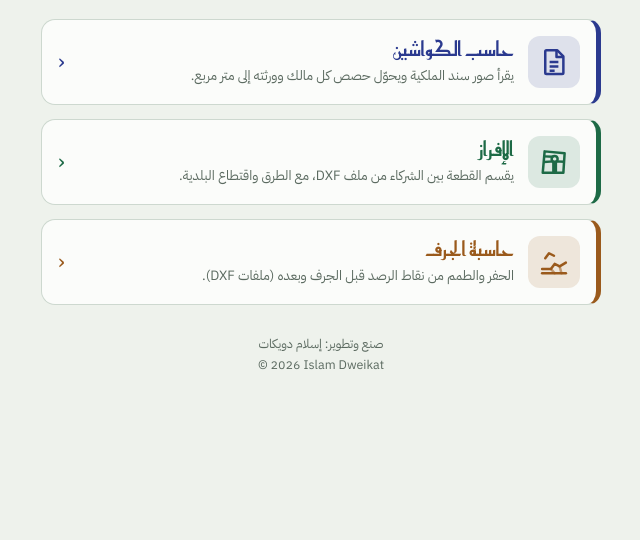
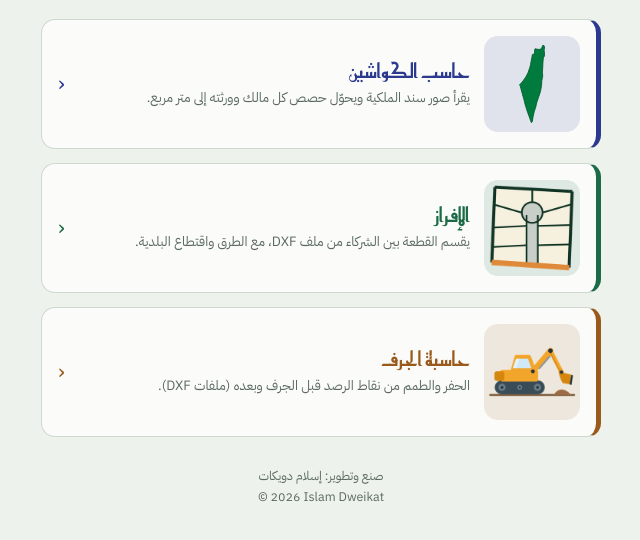
Before and after one commit to islamdwakat07-lang/almassah-islam, a plain HTML site: page app/src/main/assets/home.html in a window 1280 px wide. Shown: the part 90-630 px from the top of the page, without its empty margins (319-959 px from the left). Drawn offline with Linux system fonts and the light colour scheme.

Commit message:
رسومات على بطاقات الشاشة الرئيسية: خارطة فلسطين، قطعة مفرزة، جرافة
Co-Authored-By: Claude Opus 5.5 <noreply@anthropic.com>
Claude-Session: https://claude.ai/code/session_01AkLSPwRHM58vdM6rzVeHiX

```diff
--- a/app/src/main/assets/home.html
+++ b/app/src/main/assets/home.html
@@ -24,12 +24,13 @@ header{display:flex;align-items:center;gap:14px;margin-bottom:8px}
 header svg{flex:0 0 56px}
 h1{font-family:var(--f-display);font-size:30px;line-height:1.15;margin:0;color:var(--accent)}
 header p{margin:2px 0 0;color:var(--muted);font-size:14px}
-a.tool{display:grid;grid-template-columns:52px minmax(0,1fr) auto;gap:14px;align-items:center;text-decoration:none;color:inherit;
+a.tool{display:grid;grid-template-columns:96px minmax(0,1fr) auto;gap:14px;align-items:center;text-decoration:none;color:inherit;
   background:var(--card);border:1px solid var(--line);border-radius:14px;padding:16px;border-inline-start:5px solid var(--c)}
 a.tool:active{transform:scale(.985)}
 a.tool:focus-visible{outline:2px solid var(--c);outline-offset:2px}
-.ico{width:52px;height:52px;border-radius:12px;display:grid;place-items:center;background:color-mix(in srgb,var(--c) 14%,transparent);color:var(--c)}
-.ico svg{width:30px;height:30px}
+.art{width:96px;height:96px;border-radius:14px;display:grid;place-items:center;background:color-mix(in srgb,var(--c) 13%,var(--card));overflow:hidden}
+.art img{width:92px;height:92px;object-fit:contain}
+.art svg{height:84px;width:auto}
 .t{font-family:var(--f-display);font-size:20px;line-height:1.3;color:var(--c)}
 .d{color:var(--muted);font-size:13.5px;line-height:1.5}
 .go{color:var(--c);font-size:22px}
@@ -48,19 +49,19 @@ footer{margin-top:14px;text-align:center;color:var(--muted);font-size:12.5px;lin
   </header>
 
   <a class="tool" href="index.html" style="--c:var(--c1)">
-    <span class="ico"><svg viewBox="0 0 24 24" fill="none" stroke="currentColor" stroke-width="2" stroke-linejoin="round"><path d="M6 2.5h8.5L19.5 7.5v13a1 1 0 0 1-1 1H6a1 1 0 0 1-1-1v-17a1 1 0 0 1 1-1z"/><path d="M14 2.5V8h5.5M8.5 12h7M8.5 15.5h7M8.5 19h4"/></svg></span>
+    <span class="art"><svg viewBox="0 0 100 200" aria-label="خارطة فلسطين"><path d="M57.1,16.3 L61.0,16.8 L66.5,17.8 L72.3,16.3 L75.6,8.0 L78.5,8.5 L79.8,10.9 L79.0,20.7 L79.8,26.5 L79.4,33.9 L76.9,37.8 L76.0,50.0 L75.6,59.7 L74.8,71.9 L75.6,81.2 L73.5,91.5 L72.7,103.7 L70.6,115.9 L68.5,123.2 L65.2,132.9 L61.0,145.1 L59.0,154.9 L55.6,164.7 L52.7,176.9 L51.0,189.1 L48.5,192.0 L44.4,180.8 L39.4,167.1 L34.0,150.0 L31.0,137.8 L26.9,123.2 L23.5,111.0 L21.5,103.2 L20.2,102.2 L25.6,96.3 L29.8,91.0 L34.0,85.1 L37.7,78.8 L41.0,71.9 L42.7,66.6 L45.2,59.7 L46.5,53.4 L48.1,45.1 L49.8,36.3 L51.0,29.5 L54.0,29.5 L56.0,25.6 L56.0,20.7Z" fill="#007A3D" stroke="#005C2E" stroke-width="2" stroke-linejoin="round"/></svg></span>
     <span><span class="t">حاسب الكواشين</span><br><span class="d">يقرأ صور سند الملكية ويحوّل حصص كل مالك وورثته إلى متر مربع.</span></span>
     <span class="go" aria-hidden="true">‹</span>
   </a>
 
   <a class="tool" href="ifraz/index.html" style="--c:var(--c2)">
-    <span class="ico"><svg viewBox="0 0 24 24" fill="none" stroke="currentColor" stroke-width="2" stroke-linejoin="round"><path d="M3 20.5 4.5 3.5l16 1.5-1 15.5z"/><path d="M11.5 20v-9M13.5 20v-9M4 12l7.5-.5M13.5 11.5l6.5.3M4.3 7.5l7.2.3"/><circle cx="12.5" cy="9.5" r="2.4"/></svg></span>
+    <span class="art"><img src="img/ifraz.png" alt="قطعة مفرزة"></span>
     <span><span class="t">الإفراز</span><br><span class="d">يقسم القطعة بين الشركاء من ملف DXF، مع الطرق واقتطاع البلدية.</span><span class="note" id="hisasNote" hidden></span></span>
     <span class="go" aria-hidden="true">‹</span>
   </a>
 
   <a class="tool" href="jarf/index.html" style="--c:var(--c3)">
-    <span class="ico"><svg viewBox="0 0 24 24" fill="none" stroke="currentColor" stroke-width="2" stroke-linejoin="round" stroke-linecap="round"><path d="M2.5 17.5h7l3-4 4 2 5-3"/><path d="M2.5 21h19"/><path d="M9.5 17.5 12.5 21M16.5 15.5 18 21" opacity=".55"/><path d="M5 9l3-4 4 2"/></svg></span>
+    <span class="art"><img src="img/jarf.png" alt="جرافة"></span>
     <span><span class="t">حاسبة الجرف</span><br><span class="d">الحفر والطمم من نقاط الرصد قبل الجرف وبعده (ملفات DXF).</span></span>
     <span class="go" aria-hidden="true">‹</span>
   </a>
```
Also changed, not shown: app/src/main/assets/home2.png (added), app/src/main/assets/home2d.png (added), app/src/main/assets/img/ifraz.png (added), app/src/main/assets/img/jarf.png (added).
